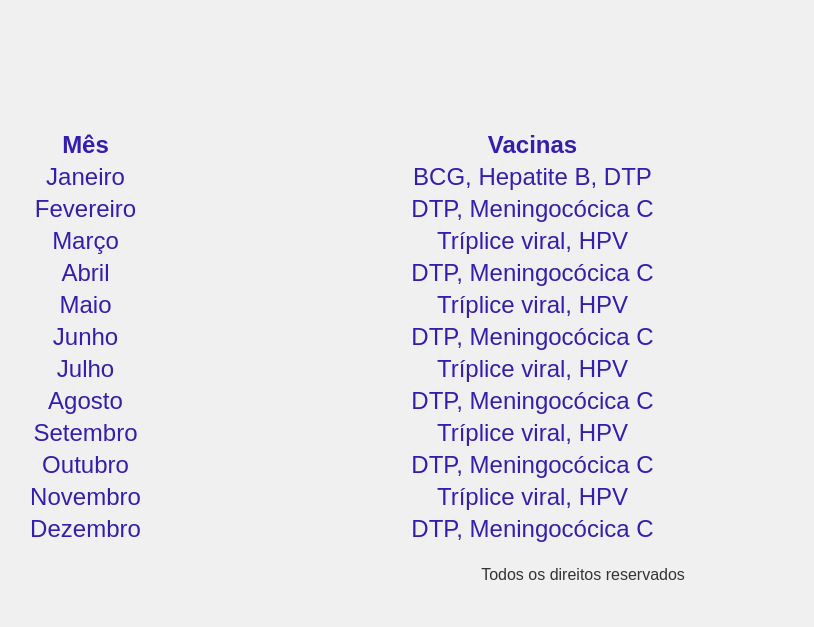
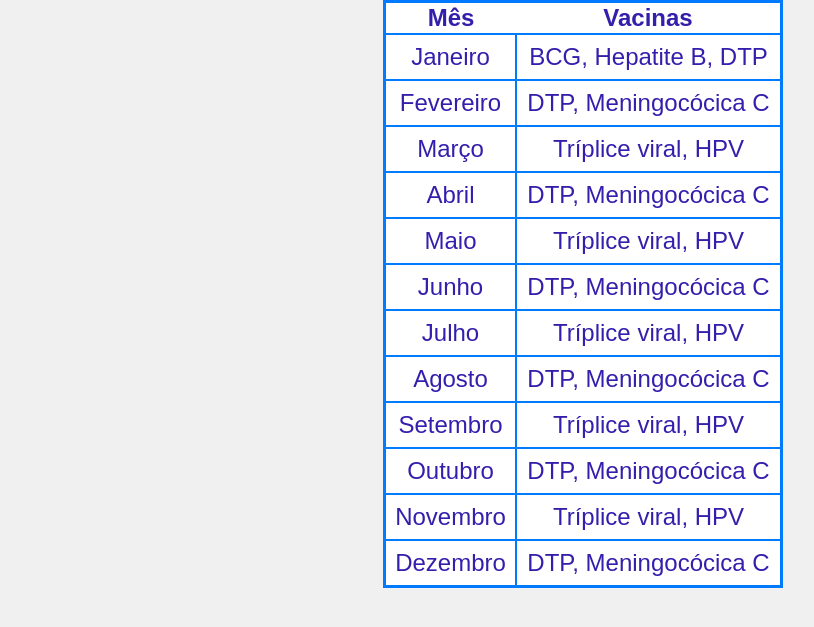
Before and after one commit to Daniel-srocha/PI1, a Flask app: page /calendario in a window 1280 px wide. Shown: the part 108-735 px from the top of the page, without its empty margins (57-871 px from the left). Run offline with Flask 3, Linux system fonts and the light colour scheme.

Commit message:
atualiza layour

```diff
--- a/templates/calendario.html
+++ b/templates/calendario.html
@@ -3,7 +3,7 @@
 <head>
     <meta charset="UTF-8">
     <title>Calendário de Vacinação</title>
-    <link rel="stylesheet" href="{{url_for('static', filename='static/style.css')}}">
+    <link rel="stylesheet" href="style.css">
 </head>
 <body>
     <div>
@@ -11,7 +11,7 @@
         <span class="headerTitle">
             Calendário de Vacinação
         </span>
-        <span><a class="button" href="homepage.html">Voltar</a>
+        <span><a class="button1" href="homepage.html">Voltar</a>
         </span>
     </header>
     </div>
@@ -71,10 +71,10 @@
             </tr>
         </table>
     </div>
-    <div>
+    <!-- <div>
         <footer class="footer">
             Todos os direitos reservados
         </footer>
-    </div>
+    </div> -->
 </body>
 </html>
--- a/templates/locais.html
+++ b/templates/locais.html
@@ -3,7 +3,7 @@
 <head>
     <meta charset="UTF-8">
     <title>Locais de Vacinação</title>
-    <link rel="stylesheet" href="{{url_for('static', filename='static/style.css')}}">
+    <link rel="stylesheet" href="style.css">
 </head>
 <body>
     <div>
--- a/static/style.css
+++ b/templates/style.css
@@ -41,13 +41,33 @@ body {
     background-color: #0056b3;
 }
 
+.button1 {
+    display: inline-block;
+    padding: 15px 30px;
+    text-decoration:none;
+    border-radius: 0.5em;
+    background-color: #007bff;
+    color: #fff;
+    font-weight: 600;
+    margin: 10px;
+    transition: background-color 0.3s;
+
+
+
+}
+
+.button1:hover {
+    background-color: #0056b3;
+}
+
 /* Rodapé */
 .footer {
-    background-color: #f0f0f0;
+    background-color: #f2f2f2;
     text-align: center;
-    padding: 20px;
-    font-size: 1em;
-    color: #333;
+    padding: 10px 0;
+    position: auto;
+    bottom: 0;
+    width: 100%;
 }
 
 
@@ -55,7 +75,9 @@ body {
 .div1 {
     margin-top: 10%;
     text-align: center;
+    color: #007bff
 }
+
 
 /* Elementos com classe "quem_pode" */
 .quem_pode {
@@ -66,9 +88,29 @@ body {
 
 /* Tabelas */
 .table {
-    width: 70%;
+    width: 100%;
     text-align: center;
     color: #341fad;
-    margin-top: 10%;
+    margin-top: 2%;
     font-size: 1.5em;
+    width: 400px;
+    height: 400px;
+    border-collapse: collapse;
+    border: 3px solid #007bff;
+    border-radius: 10px;
+    margin: auto;
 }
+tr {
+    background-color: white;
+}
+
+tr.linha {
+    background-color: rgba(128, 128, 128, 0.719);
+    color: #007bff;
+}
+td {
+    border: 2px solid #007bff;
+    padding: 8px;
+    text-align: center;
+    vertical-align: middle;
+}
```
Also changed, not shown: templates/disponiveis.html (added, +32 -0 lines), templates/homepage.html (+7 -5 lines), templates/quem_pode.html (renamed from templates/quem_pode_se_vacinar.html, +4 -5 lines), templates/vdisponiveis.html (deleted, +0 -32 lines).
